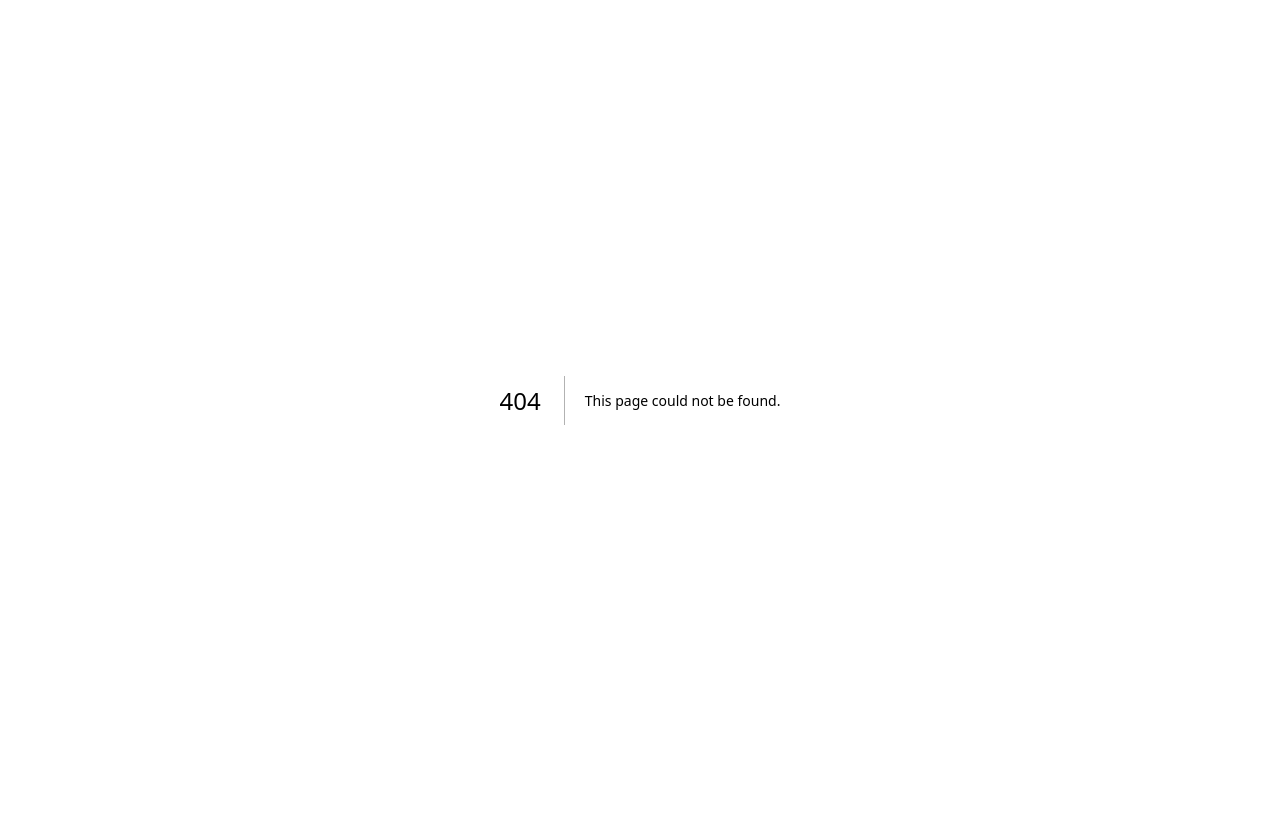
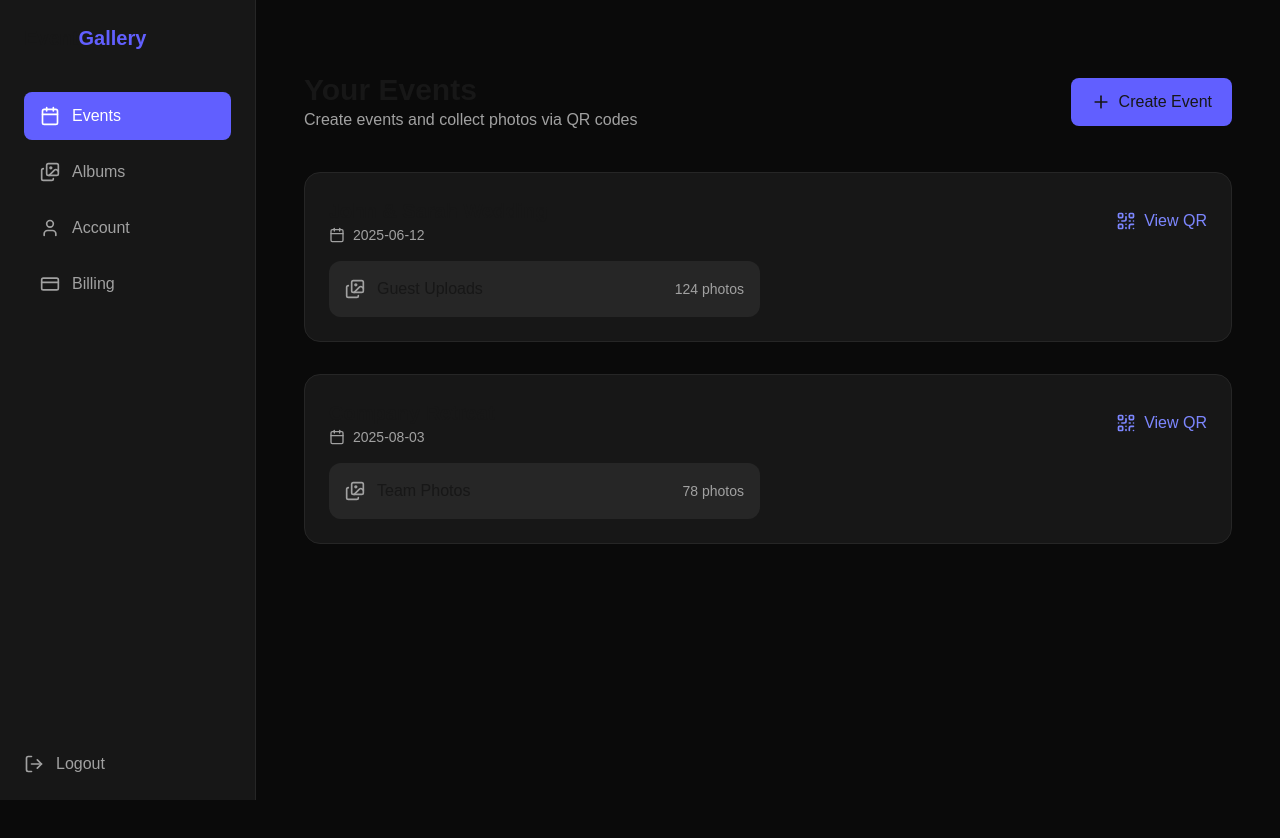
Before and after one commit to rutbirhanu/Photo_Collection_Platform, a Next.js app in the folder Frontend/photo_album/: page /event in a window 1280 px wide. Before the commit this address had no page. Shown: the top 838 px of the page. Before the commit the page ends 800 px from the top, so only its background shows below. Built offline with nearby package versions, Linux system fonts and the light colour scheme.

Commit message:
event form functionality

```diff
--- a/Frontend/photo_album/src/app/dashboard/event/page.tsx
+++ b/Frontend/photo_album/src/app/(dashboard)/event/page.tsx
@@ -34,7 +34,7 @@ export default function DashboardPage() {
         </div>
 
         <a
-          href="/dashboard/event/new"
+          href="event/new-event"
           className="flex items-center gap-2 bg-indigo-500 hover:bg-indigo-600 px-5 py-3 rounded-lg font-medium transition"
         >
           <Plus className="w-5 h-5" />
--- a/Frontend/photo_album/src/app/dashboard/layout.tsx
+++ b/Frontend/photo_album/src/app/(dashboard)/layout.tsx
@@ -14,9 +14,9 @@ import Link from "next/link";
 import { usePathname } from "next/navigation";
 
 const navItems = [
-  { label: "Events", href: "/dashboard/event", icon: Calendar },
-  { label: "Albums", href: "/dashboard/album", icon: Images },
-  { label: "Account", href: "/dashboard/account", icon: User },
+  { label: "Events", href: "/event", icon: Calendar },
+  { label: "Albums", href: "/album", icon: Images },
+  { label: "Account", href: "/account", icon: User },
   { label: "Billing", href: "/pricing", icon: CreditCard },
 ];
 
```
Also changed, not shown: Frontend/photo_album/src/app/(dashboard)/album/page.tsx (renamed from Frontend/photo_album/src/app/dashboard/album/page.tsx), Frontend/photo_album/src/app/(dashboard)/event/new-event/page.tsx (renamed from Frontend/photo_album/src/app/dashboard/event/new/page.tsx), Frontend/photo_album/src/app/(dashboard)/page.tsx (renamed from Frontend/photo_album/src/app/dashboard/page.tsx).
